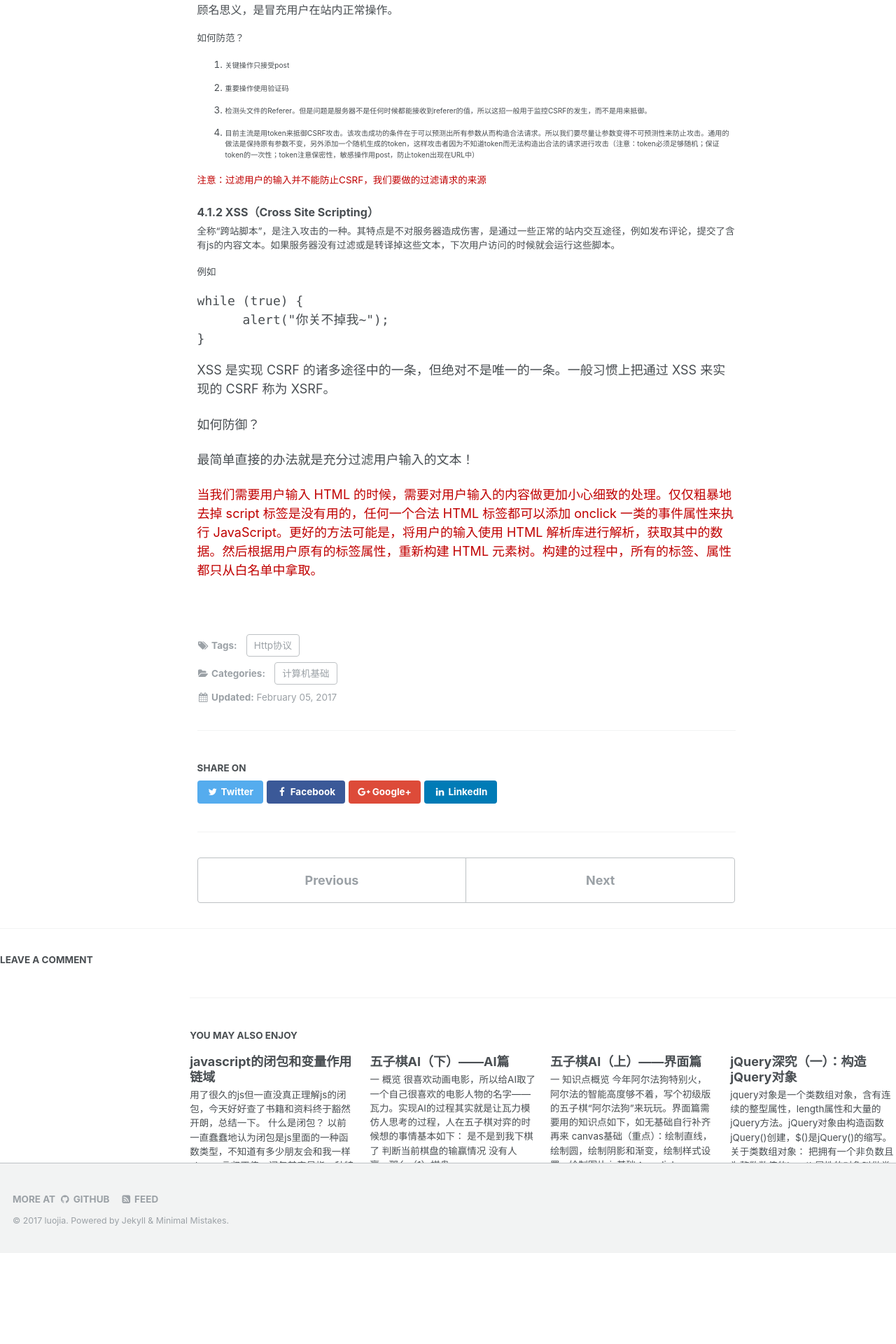
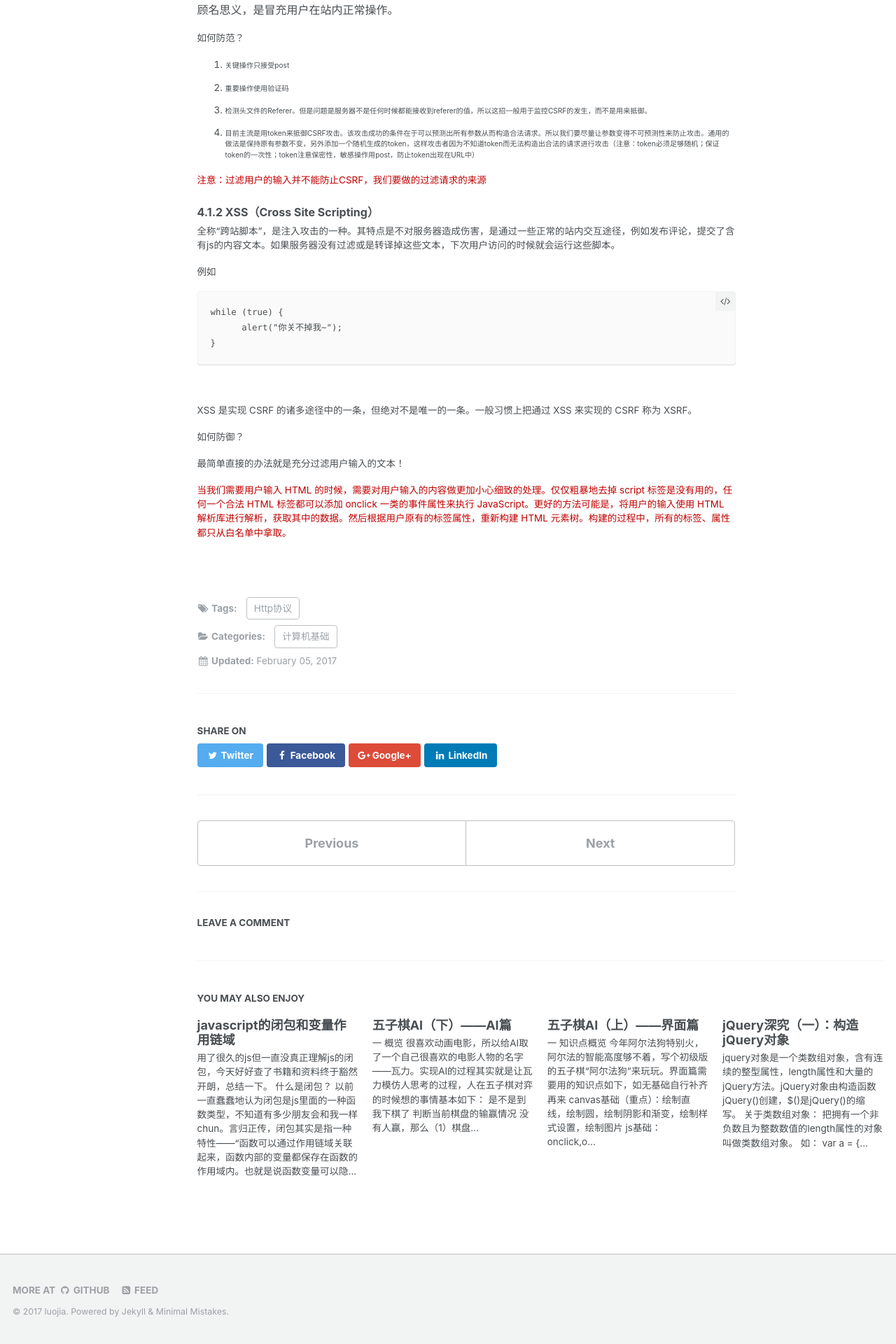
Before and after one commit to summer1914/summer1914.github.io, a Jekyll site: the page built from _posts/2017-02-05-Http协议学习总结.html, in a window 1280 px wide. Shown: the part 3853-5773 px from the top of the page at 70% size. Built offline with Jekyll 4.4.1, drawn with Linux system fonts in a browser that asks for light colours; comment, search, counter and statistics services are not loaded; before the commit the page ends 5643 px from its top, so only the background shows below that.

Commit message:
格式调整

```diff
--- a/_posts/2017-02-05-Http协议学习总结.html
+++ b/_posts/2017-02-05-Http协议学习总结.html
@@ -346,7 +346,7 @@
 <p>
 	例如
 </p>
-<pre class="brush:js;toolbar:false">while (true) {
+<div class="highlighter-rouge"><pre class="highlight"><code>while (true) {
       alert(&quot;你关不掉我~&quot;);
 }</code></pre></div>
 <p>
```
